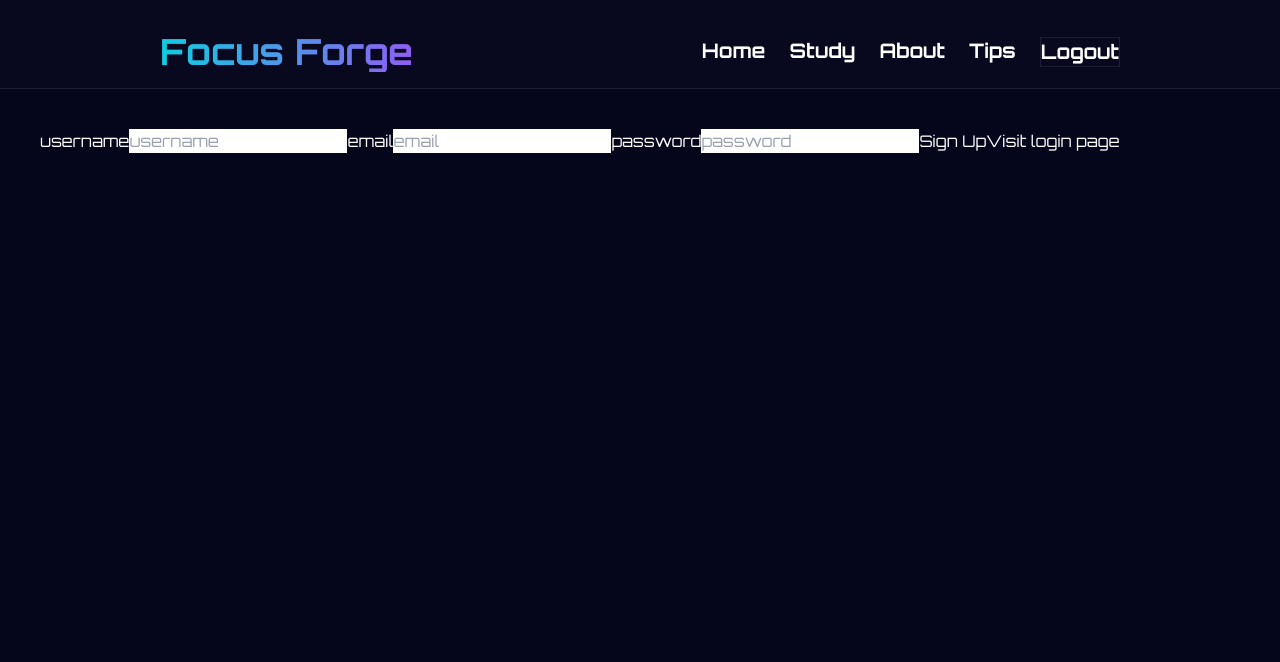
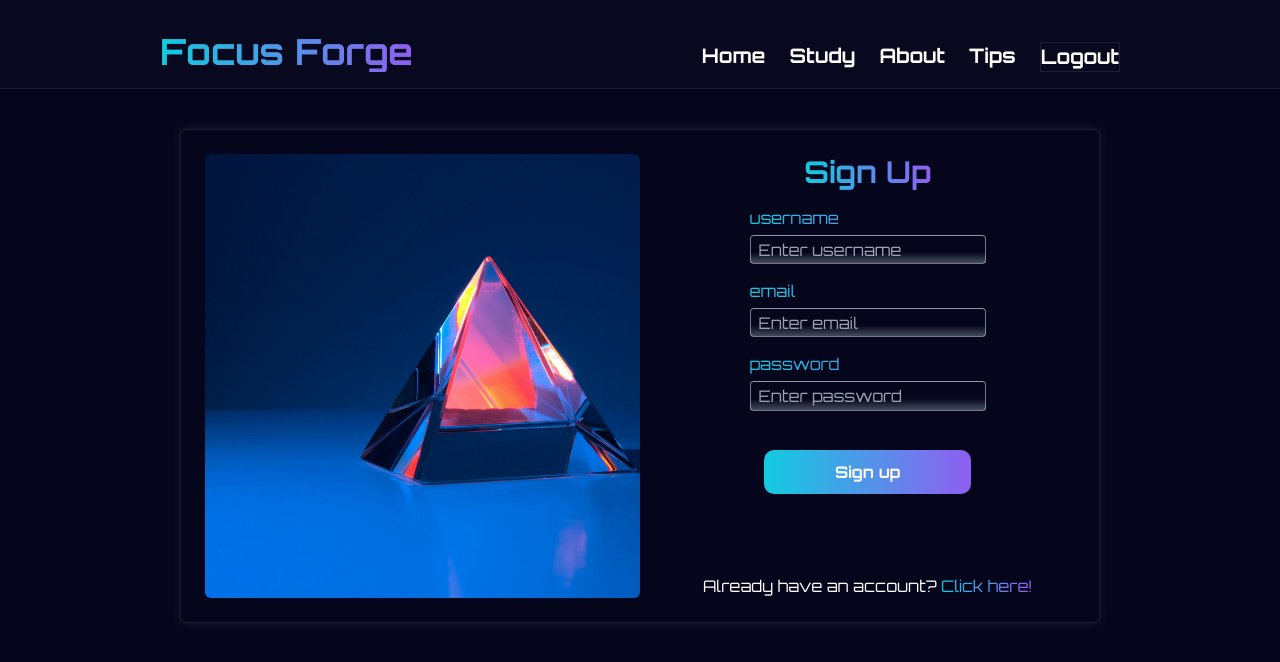
Before and after one commit to jakekressley/Focus-Forge, a Next.js app: page /signup in a window 1280 px wide. Shown: the top 662 px of the page. Built offline with nearby package versions, Linux system fonts and the light colour scheme; no server answers.

Commit message:
signup styling just need to ensure functionality

```diff
--- a/app/login/page.tsx
+++ b/app/login/page.tsx
@@ -18,9 +18,8 @@ export default function SignupPage() {
   const [passwordValid, setPasswordValid] = useState(true);
 
   const onLogin = async () => {
-    const emailRegex = /^[a-zA-Z0-9._-]+@[a-zA-Z0-9.-]+\.[a-zA-Z]{2,6}$/;
-    setEmailValid(emailRegex.test(user.email));
-    setPasswordValid(user.password.length >= 6);
+    //setEmailValid(emailRegex.test(user.email));
+    //setPasswordValid(user.password.length >= 6);
 
     try {
       setLoading(true);
@@ -46,7 +45,7 @@ export default function SignupPage() {
     <div className="flex justify-center">
       <div className="flex gap-[20px] --border rounded-md max-w-[920px] p-6 --form-shadow">
         <img
-          src="/form-picture.jpg"
+          src="/form-login.jpg"
           alt="futuristic picture"
           className="w-1/2 rounded-md object-cover"
         />
@@ -58,7 +57,7 @@ export default function SignupPage() {
             <label htmlFor="email" className="--header-name">email</label>
             <input
               id="email"
-              type="text"
+              type="email"
               value={user.email}
               onChange={(e) => setUser({ ...user, email: e.target.value })}
               placeholder={emailValid ? "Enter email" : "Invalid email"}
--- a/app/signup/page.tsx
+++ b/app/signup/page.tsx
@@ -1,62 +1,113 @@
-"use client"
+"use client";
 
-import Link from "next/link"
-import { useEffect } from "react"
-import { useRouter } from "next/navigation"
-import { useState } from "react"
-import axios from "axios"
-import mongoose from "mongoose"
+import Link from "next/link";
+import { useEffect } from "react";
+import { useRouter } from "next/navigation";
+import { useState } from "react";
+import axios from "axios";
+import mongoose from "mongoose";
 
 export default function SignupPage() {
   const router = useRouter();
   const [user, setUser] = useState({
     email: "",
     password: "",
-        username:"",
-    })
+    username: "",
+  });
+
+  const [emailValid, setEmailValid] = useState(true);
+  const [passwordValid, setPasswordValid] = useState(true);
+
 
   const onSignup = async () => {
+    const emailRegex = /^[a-zA-Z0-9._-]+@[a-zA-Z0-9.-]+\.[a-zA-Z]{2,6}$/;
+    setEmailValid(emailRegex.test(user.email));
+    setPasswordValid(user.password.length >= 6);
+
     try {
       const response = await axios.post("/api/users/signup", user);
-            console.log("made it through")
+      console.log("made it through");
       router.push("/");
     } catch (error: any) {
       console.log("Signup failed", error.message);
     }
-    }
+  };
 
   return (
-        <div>
-        <label htmlFor="username">username</label>
+    <div className="flex justify-center">
+      <div className="flex gap-[20px] --border rounded-md max-w-[920px] p-6 --form-shadow">
+        <img
+          src="/form-signup.jpg"
+          alt="futuristic picture"
+          className="w-1/2 rounded-md object-cover"
+        />
+        <form
+          id="loginForm"
+          noValidate
+          className="w-4/5 flex flex-col items-center"
+        >
+          <h1 className="--header-name text-center mb-4 text-3xl font-bold">
+            Sign Up
+          </h1>
+          <div className="--form-control">
+            <label htmlFor="username" className="--header-name">
+              username
+            </label>
             <input
               id="username"
               type="text"
               value={user.username}
-            onChange={(e) => setUser({...user, username: e.target.value})}
-            placeholder="username"
-            className="text-black"
+              onChange={(e) => setUser({ ...user, username: e.target.value })}
+              placeholder="Enter username"
+              className="--form-input"
             />
-        <label htmlFor="email">email</label>
+            <i className="--icon"></i>
+          </div>
+          <div className="--form-control">
+            <label htmlFor="email" className="--header-name">
+              email
+            </label>
             <input
               id="email"
-            type="text"
+              type="email"
               value={user.email}
-            onChange={(e) => setUser({...user, email: e.target.value})}
-            placeholder="email"
-            className="text-black"
+              onChange={(e) => setUser({ ...user, email: e.target.value })}
+              placeholder={emailValid ? "Enter email" : "Invalid email"}
+              className={`--form-input ${
+                emailValid ? "border-green-500" : "border-red-500"
+              }`}
             />
-        <label htmlFor="password">password</label>
+            <i className="--icon"></i>
+          </div>
+          <div className="--form-control">
+            <label htmlFor="password" className="--header-name">
+              password
+            </label>
             <input
               id="password"
               type="password"
               value={user.password}
-            onChange={(e) => setUser({...user, password: e.target.value})}
-            placeholder="password"
-            className="text-black"
+              onChange={(e) => setUser({ ...user, password: e.target.value })}
+              placeholder="Enter password"
+              className="text-black --form-input text-left"
             />
-            <button onClick={onSignup}>Sign Up</button>
+            <i className="--icon"></i>
+          </div>
 
-            <Link href="/login">Visit login page</Link>
+          <button
+            onClick={onSignup}
+            className="--form-button --gradient-bg font-bold text-white"
+          >
+            Sign up
+          </button>
+          <span className="mt-20">
+            Already have an account?{" "}
+            <Link href="/login" className="--header-name">
+              Click here!
+            </Link>
+          </span>
+        </form>
       </div>
-    )
+    </div>
+  );
 }
--- a/components/NavMenu.tsx
+++ b/components/NavMenu.tsx
@@ -29,7 +29,7 @@ function AuthButton() {
 
 export default function NavMenu() {
     return (
-        <header className="w-full bg-nightblue pt-8 pb-4 --header flex px-40 items-center">
+        <header className="w-full bg-nightblue pt-8 pb-4 --header flex px-40 items-end">
             <span className="text-4xl --header-name font-bold">Focus Forge</span>
             <nav className="flex text-white gap-6 font-bold items-start ml-auto text-xl">
                 <Link href="/" className="">Home</Link>
```
Also changed, not shown: public/form-login.jpg (renamed from public/form-picture.jpg), public/form-signup.jpg (added). Lines whose indentation alone changed are shown as unchanged.
